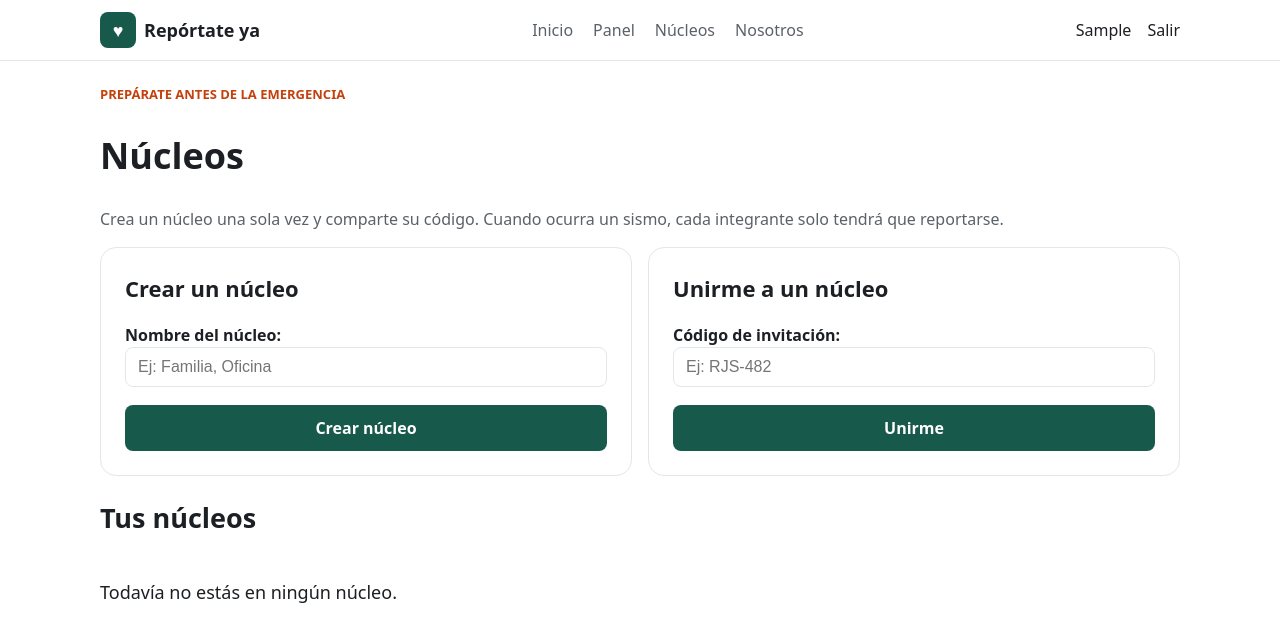
After one commit to Jorge28319/Core-5, a Django app: page /nucleos/ in a window 1280 px wide. The commit adds this page. Shown: the top 642 px of the page. Run offline with Django 5.2, Linux system fonts and the light colour scheme; the visitor is signed in with stand-in values (Sample User, id 1); data that the repository does not hold is empty.

Commit message:
Agregar crear y unirse a nucleos con codigo

```diff
--- a/proyectoInicial/core/forms.py
+++ b/proyectoInicial/core/forms.py
@@ -1,8 +1,7 @@
 from django import forms
 from django.contrib.auth.forms import AuthenticationForm, UserCreationForm
 from django.contrib.auth.models import User
-from .models import Reporte
-from .models import Reporte
+from .models import Nucleo, Reporte
 
 class RegistroForm(UserCreationForm):
     first_name = forms.CharField(label="Nombre", max_length=150)
@@ -55,3 +54,24 @@ class ReporteForm(forms.ModelForm):
         if not tiene_gps and not datos.get("referencia"):
             self.add_error("referencia", "No pudimos obtener tu ubicación. Escribe dónde estás.")
         return datos
+
+
+class CrearNucleoForm(forms.Form):
+    nombre = forms.CharField(
+        label="Nombre del núcleo",
+        max_length=50,
+        widget=forms.TextInput(attrs={"placeholder": "Ej: Familia, Oficina"}),
+    )
+
+class UnirseForm(forms.Form):
+    codigo = forms.CharField(
+        label="Código de invitación",
+        max_length=10,
+        widget=forms.TextInput(attrs={"placeholder": "Ej: RJS-482"}),
+    )
+
+    def clean_codigo(self):
+        codigo = self.cleaned_data["codigo"].upper().replace("-", "").replace(" ", "")
+        if not Nucleo.objects.filter(codigo_invitacion=codigo).exists():
+            raise forms.ValidationError("No encontramos un núcleo con ese código. Revisa que esté bien escrito.")
+        return codigo
--- a/proyectoInicial/core/static/core/estilos.css
+++ b/proyectoInicial/core/static/core/estilos.css
@@ -190,3 +190,47 @@ button {
     text-transform: uppercase;
     color: var(--texto-suave);
 }
+.columnas {
+    display: grid;
+    gap: 16px;
+}
+
+@media (min-width: 800px) {
+    .columnas {
+        grid-template-columns: 1fr 1fr;
+    }
+}
+
+.columnas .tarjeta {
+    max-width: none;
+    margin: 0;
+}
+
+.tarjeta h2 {
+    margin-top: 0;
+    font-size: 22px;
+}
+
+.codigo {
+    margin: 4px 0 12px;
+    font-family: ui-monospace, monospace;
+    font-size: 32px;
+    font-weight: bold;
+    letter-spacing: 4px;
+    color: var(--verde);
+}
+
+.mensaje {
+    padding: 12px 16px;
+    border-radius: 8px;
+    background: var(--verde-claro);
+    color: var(--verde);
+}
+
+.naranjo {
+    color: var(--naranjo);
+}
+.enlace-mapa {
+    color: var(--verde);
+    font-weight: bold;
+}
--- a/proyectoInicial/core/templates/core/base.html
+++ b/proyectoInicial/core/templates/core/base.html
@@ -14,7 +14,7 @@
             <nav class="menu">
                 <a href="/">Inicio</a>
                 <a href="{% url 'panel' %}">Panel</a>
-                <a href="#">Núcleos</a>
+                <a href="{% url 'nucleos' %}">Núcleos</a>
                 <a href="#">Nosotros</a>
             </nav>
            <div class="cuenta">
@@ -32,6 +32,9 @@
         </div>
     </header>
     <main>
+                {% for mensaje in messages %}
+            <p class="mensaje">{{ mensaje }}</p>
+        {% endfor %}
         {% block contenido %}{% endblock %}
     </main>
 </body>
--- /dev/null
+++ b/proyectoInicial/core/templates/core/nucleos.html
@@ -0,0 +1,40 @@
+{% extends "core/base.html" %}
+
+{% block contenido %}
+<p class="etiqueta naranjo">Prepárate antes de la emergencia</p>
+<h1>Núcleos</h1>
+<p class="suave">Crea un núcleo una sola vez y comparte su código. Cuando ocurra un sismo, cada integrante solo tendrá que reportarse.</p>
+
+<div class="columnas">
+    <div class="tarjeta">
+        <h2>Crear un núcleo</h2>
+        <form method="post">
+            {% csrf_token %}
+            {{ crear_form.as_p }}
+            <button type="submit" name="accion" value="crear" class="boton">Crear núcleo</button>
+        </form>
+    </div>
+    <div class="tarjeta">
+        <h2>Unirme a un núcleo</h2>
+        <form method="post">
+            {% csrf_token %}
+            {{ unirse_form.as_p }}
+            <button type="submit" name="accion" value="unirse" class="boton">Unirme</button>
+        </form>
+    </div>
+</div>
+
+<h2>Tus núcleos</h2>
+<div class="columnas">
+    {% for nucleo in mis_nucleos %}
+        <div class="tarjeta">
+            <h2>{{ nucleo.nombre }}</h2>
+            <p class="etiqueta">Código de invitación</p>
+            <p class="codigo">{{ nucleo.codigo_invitacion|slice:":3" }}-{{ nucleo.codigo_invitacion|slice:"3:" }}</p>
+            <p class="suave">Integrantes: {% for membresia in nucleo.membresia_set.all %}{{ membresia.usuario.first_name|default:membresia.usuario.username }}{% if not forloop.last %}, {% endif %}{% endfor %}</p>
+        </div>
+    {% empty %}
+        <p>Todavía no estás en ningún núcleo.</p>
+    {% endfor %}
+</div>
+{% endblock %}
--- a/proyectoInicial/core/views.py
+++ b/proyectoInicial/core/views.py
@@ -1,9 +1,14 @@
+import secrets
+import string
+
+from django.contrib import messages
 from django.contrib.auth import login
 from django.contrib.auth.decorators import login_required
 from django.shortcuts import redirect, render
-from .models import Evento, Nucleo, Reporte
-from .forms import RegistroForm, ReporteForm
 from django.utils import timezone
+
+from .forms import CrearNucleoForm, RegistroForm, ReporteForm, UnirseForm
+from .models import Evento, Membresia, Nucleo, Reporte
 
 def inicio(request):
     return render(request, "core/inicio.html")
@@ -43,3 +48,45 @@ def panel(request):
         form = ReporteForm()
     ultimo = Reporte.objects.filter(usuario=request.user).order_by("-fecha_hora").first()
     return render(request, "core/panel.html", {"form": form, "nucleos": nucleos, "ultimo": ultimo})
+
+def generar_codigo():
+    while True:
+        letras = "".join(secrets.choice(string.ascii_uppercase) for _ in range(3))
+        numeros = "".join(secrets.choice(string.digits) for _ in range(3))
+        codigo = letras + numeros
+        if not Nucleo.objects.filter(codigo_invitacion=codigo).exists():
+            return codigo
+
+@login_required
+def nucleos(request):
+    crear_form = CrearNucleoForm()
+    unirse_form = UnirseForm()
+    if request.method == "POST":
+        accion = request.POST.get("accion")
+        if accion == "crear":
+            crear_form = CrearNucleoForm(request.POST)
+            if crear_form.is_valid():
+                nucleo = Nucleo.objects.create(
+                    nombre=crear_form.cleaned_data["nombre"],
+                    codigo_invitacion=generar_codigo(),
+                    creador=request.user,
+                )
+                Membresia.objects.create(usuario=request.user, nucleo=nucleo, rol="creador")
+                messages.success(request, f"Creaste el núcleo {nucleo.nombre}. Comparte el código con quienes quieras que estén en él.")
+                return redirect("nucleos")
+        elif accion == "unirse":
+            unirse_form = UnirseForm(request.POST)
+            if unirse_form.is_valid():
+                nucleo = Nucleo.objects.get(codigo_invitacion=unirse_form.cleaned_data["codigo"])
+                membresia, es_nueva = Membresia.objects.get_or_create(usuario=request.user, nucleo=nucleo)
+                if es_nueva:
+                    messages.success(request, f"Te uniste a {nucleo.nombre}.")
+                else:
+                    messages.info(request, f"Ya eras parte de {nucleo.nombre}.")
+                return redirect("nucleos")
+    mis_nucleos = Nucleo.objects.filter(membresia__usuario=request.user)
+    return render(request, "core/nucleos.html", {
+        "crear_form": crear_form,
+        "unirse_form": unirse_form,
+        "mis_nucleos": mis_nucleos,
+    })
--- a/proyectoInicial/proyectoInicial/urls.py
+++ b/proyectoInicial/proyectoInicial/urls.py
@@ -20,7 +20,7 @@ from django.urls import path
 
 from core import views
 from core.forms import IngresoForm
-urlpatterns = [
+urlpatterns = [path("nucleos/", views.nucleos, name="nucleos"),
     path("registro/", views.registro, name="registro"),
     path("admin/", admin.site.urls),
     path("", views.inicio, name="inicio"), path("panel/", views.panel, name="panel"),
```
